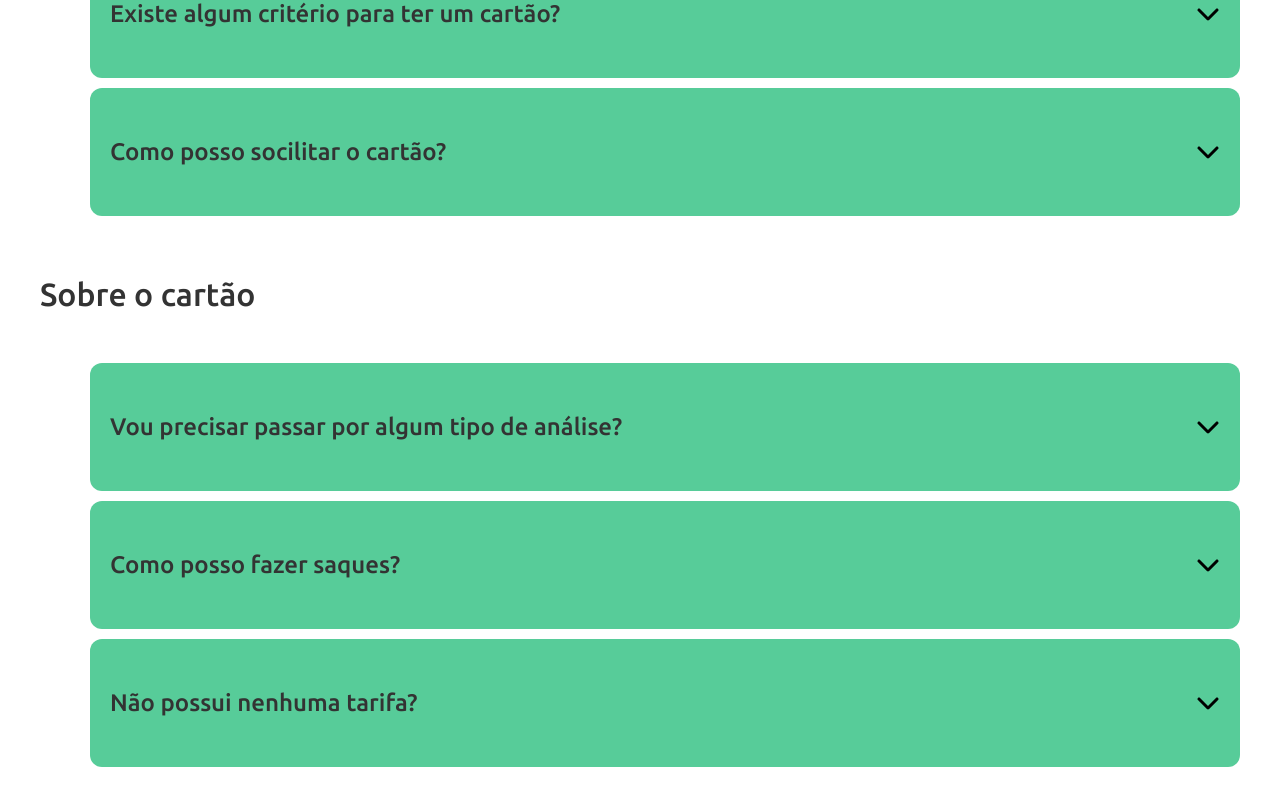
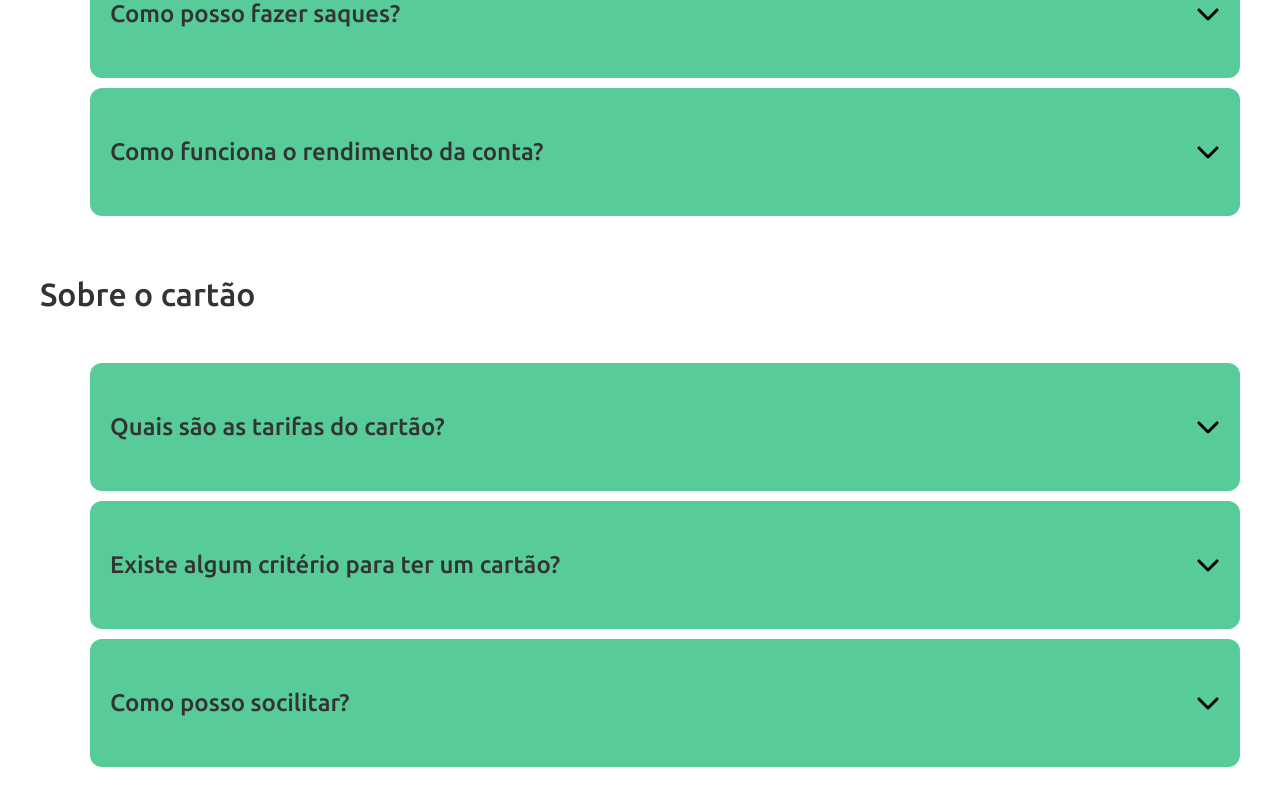
Before and after one commit to rafaelhmp/rpx-bank, a React (Create React App) app: page / in a window 1280 px wide. Shown: the part 2587-3393 px from the top of the page. Built offline with nearby package versions, Linux system fonts and the light colour scheme.

Commit message:
Corrigindo duvidas

```diff
--- a/src/Components/Duvidas/AccordionList.js
+++ b/src/Components/Duvidas/AccordionList.js
@@ -20,7 +20,7 @@ const AccordionList = (props) => {
     <>
       {props.type === "conta" ? (
         <div className="accordion-list">
-          {cardQuestions.map((item, index) => (
+          {accountQuestions.map((item, index) => (
             <div
               className="accordion"
               key={index}
@@ -50,7 +50,7 @@ const AccordionList = (props) => {
         </div>
       ) : (
         <div className="accordion-list">
-          {accountQuestions.map((item, index) => (
+          {cardQuestions.map((item, index) => (
             <div
               className="accordion"
               key={index}
--- a/src/Components/Duvidas/questions.js
+++ b/src/Components/Duvidas/questions.js
@@ -10,7 +10,7 @@ export const accountQuestions = [
       "Lorem ipsum dolor sit amet, consectetur adipisicing elit. Nobis commodi perspiciatis animi assumenda voluptas, doloribus sed velit! Itaque eveniet illum sunt dolor, voluptatibus, ex, eius laudantium similique dolorum corrupti maiores fuga animi? Iusto veniam cumque vel eius harum ex facere.",
   },
   {
-    title: "Não possui nenhuma tarifa?",
+    title: "Como funciona o rendimento da conta?",
     answer:
       "Lorem ipsum dolor sit amet consectetur adipisicing elit. Tempora illo quisquam nihil consequuntur id optio laboriosam eum fugit fugiat quam!",
   },
@@ -27,29 +27,8 @@ export const cardQuestions = [
       "Lorem, ipsum dolor sit amet consectetur adipisicing elit. Beatae impedit ratione fugit illo quaerat qui quos officiis at soluta corrupti adipisci saepe nemo nesciunt, enim omnis ex inventore? Aliquam consectetur, sit voluptas laboriosam libero sequi pariatur natus expedita ducimus corporis.",
   },
   {
-    title: "Como posso socilitar o cartão?",
+    title: "Como posso socilitar?",
     answer:
       "Lorem ipsum dolor sit amet consectetur adipisicing elit. Nulla illum quam quas voluptatibus explicabo ad id voluptatum, maiores laborum facilis commodi magnam! Beatae, eligendi ullam? Ut iure soluta pariatur fuga id. Delectus architecto expedita aspernatur.",
   },
 ];
-
-export const questions = [
-  {
-    type: "account",
-    title: "Vou precisar passar por algum tipo de análise?",
-    answer:
-      "Lorem ipsum dolor sit amet consectetur, adipisicing elit. Magnam deserunt sint beatae ea architecto delectus officiis atque perferendis quisquam, aut nulla odit optio aperiam ut praesentium vel, maxime laudantium aspernatur.",
-  },
-  {
-    type: "account",
-    title: "Como posso fazer saques?",
-    answer:
-      "Lorem ipsum dolor sit amet, consectetur adipisicing elit. Nobis commodi perspiciatis animi assumenda voluptas, doloribus sed velit! Itaque eveniet illum sunt dolor, voluptatibus, ex, eius laudantium similique dolorum corrupti maiores fuga animi? Iusto veniam cumque vel eius harum ex facere.",
-  },
-  {
-    type: "account",
-    title: "Não possui nenhuma tarifa?",
-    answer:
-      "Lorem ipsum dolor sit amet consectetur adipisicing elit. Tempora illo quisquam nihil consequuntur id optio laboriosam eum fugit fugiat quam!",
-  },
-];
```
